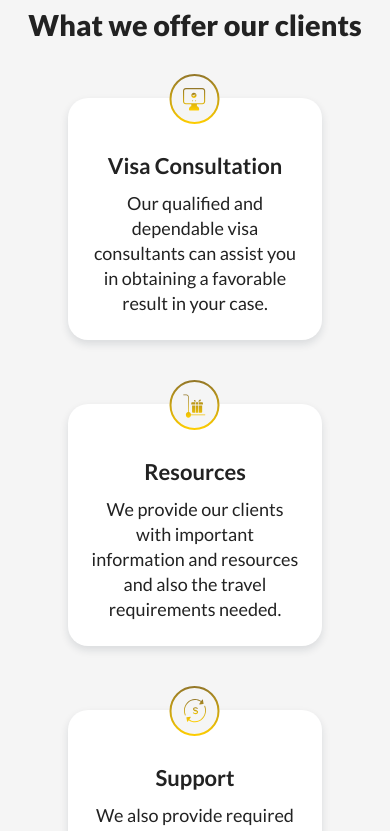
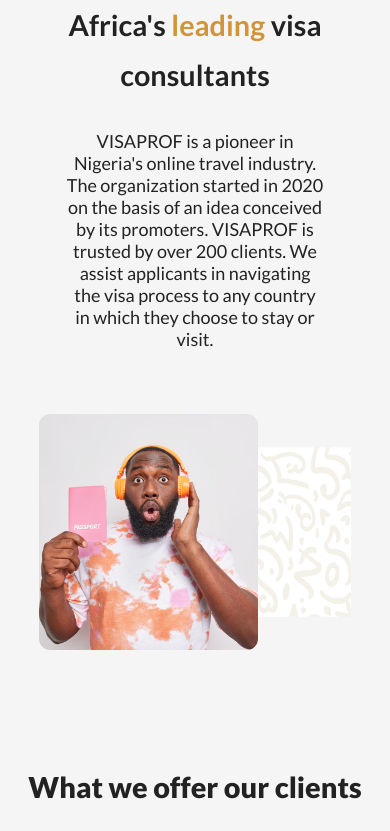
Before and after one commit to ImehUsoro/maxfiles-frontend-test, a React (Create React App) app: page / in a window 390 px wide. Shown: the top 831 px of the page. Built offline with nearby package versions, Linux system fonts and the light colour scheme; a web font is replaced by a local one.

Commit message:
section two responsiveness done

```diff
--- a/src/components/section-two/SectionTwoStyles.js
+++ b/src/components/section-two/SectionTwoStyles.js
@@ -6,6 +6,7 @@
   padding: 0;
   gap: 10.2%;
   margin-bottom: 9.375rem;
+  margin-left: 2rem;
 
   .left-section {
     display: flex;
@@ -18,6 +19,7 @@
       font-size: 2.25rem;
       line-height: 3.125rem;
       margin-bottom: 1.875rem;
+      text-align: center;
     }
     span {
       color: #d19439;
@@ -26,4 +28,39 @@
       font-size: 1.125rem;
     }
   }
+
+  @media (max-width: 930px) {
+    flex-direction: column;
+    align-items: center;
+    gap: 4rem;
+    margin: 0 3% 7rem 3%;
+
+    .left-section {
+      align-items: center;
+      width: 100%;
+      h2 {
+      }
+      p {
+        text-align: center;
+        width: 70%;
+      }
+    }
+
+    .right-section {
+      width: 85%;
+      display: flex;
+      justify-content: center;
+      img {
+        max-width: 100%;
+      }
+    }
+  }
+
+  @media (max-width: 484px) {
+    .left-section {
+      h2 {
+        font-size: 1.8rem;
+      }
+    }
+  }
 `;
--- a/src/pages/Home/Home.jsx
+++ b/src/pages/Home/Home.jsx
@@ -18,7 +18,7 @@
       {/* <Header /> */}
       {/* <SectionOne /> */}
       {/* <Statistics /> */}
-      {/* <SectionTwo /> */}
+      <SectionTwo />
       <SectionThree />
       <SectionFour />
       <SectionFive />
```
